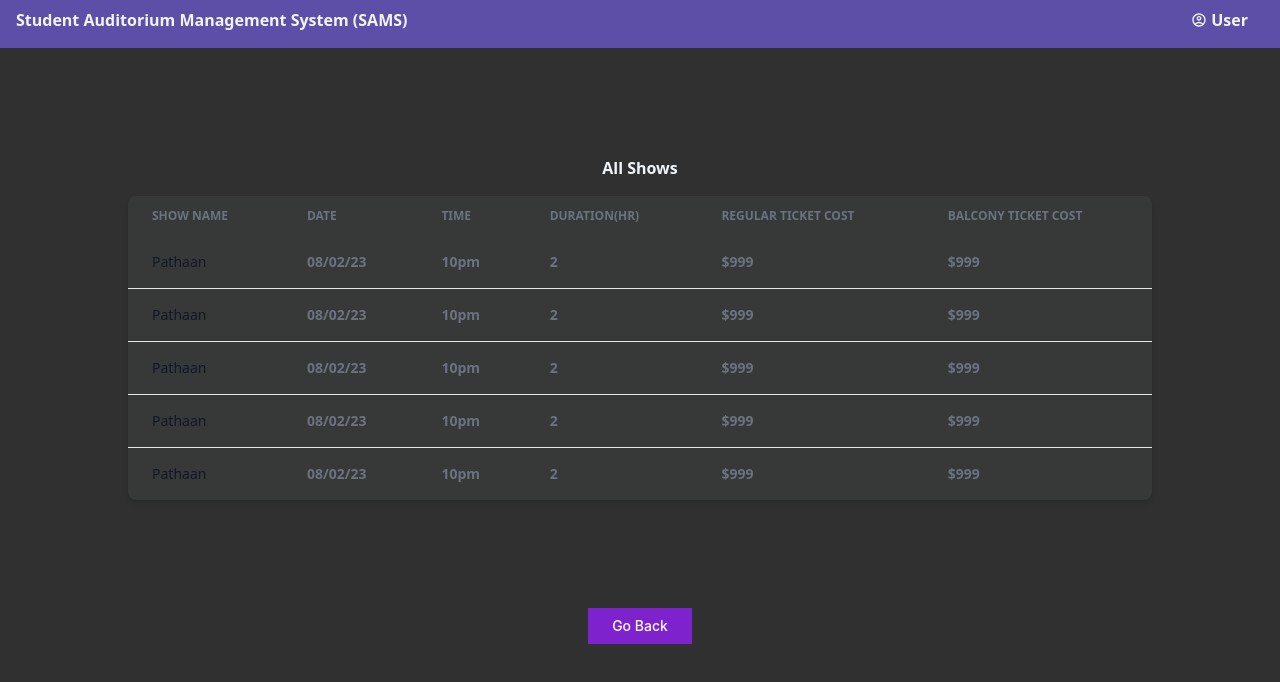
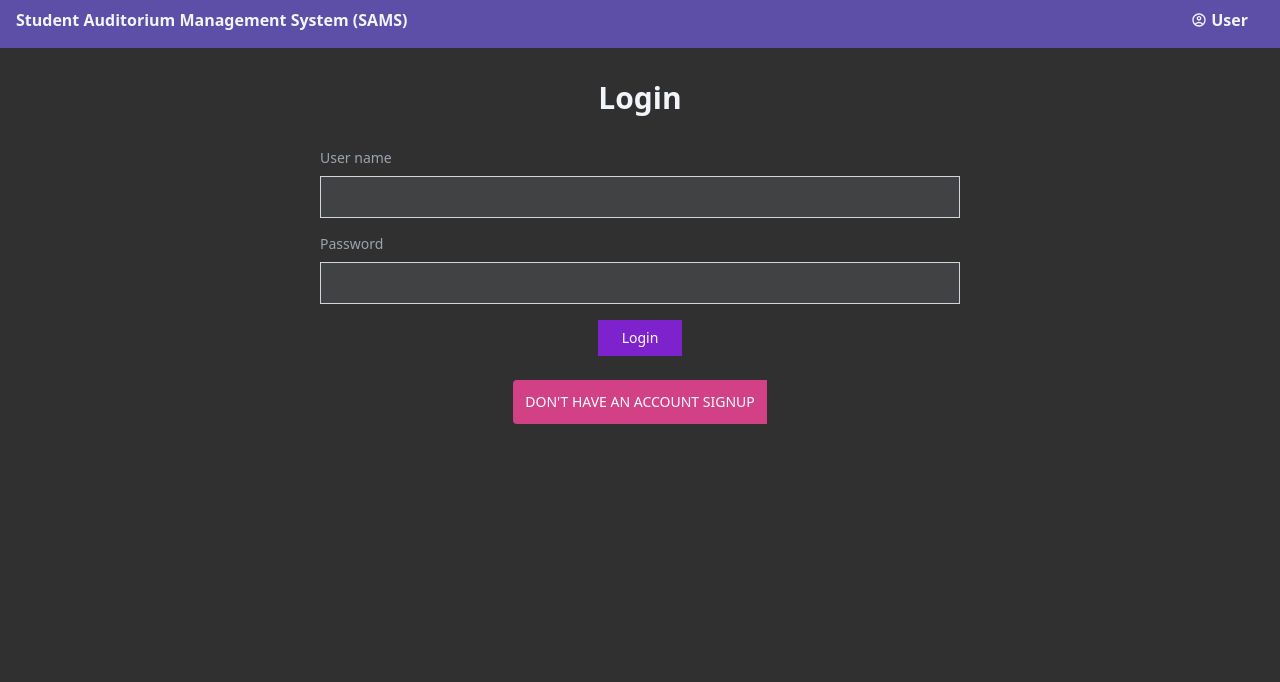
Before and after one commit to Gourab-18/swe_lab_sams, a React (Create React App) app: page / in a window 1280 px wide. Shown: the top 682 px of the page. Built offline with nearby package versions, Linux system fonts and the light colour scheme.

Commit message:
New Pages added

```diff
--- a/src/App.js
+++ b/src/App.js
@@ -2,17 +2,20 @@
 import "./App.css";
 import Navbar from "./components/Navbar";
 import AuditoriumManager from "./components/AuditoriumManager";
-import Check from "./components/Check";
 import Home from "./pages/Home";
 import AllShows from "./components/AllShows";
+import CreateShow from "./components/CreateShow";
+import Login from "./pages/Login";
 function App() {
   return (
     <>
       {/* <Home /> */}
       {/* <AuditoriumManager /> */}
-      {/* <Check /> */}
       <Navbar />
-      <AllShows />
+      {/* <AllShows /> */}
+
+      {/* <CreateShow /> */}
+      <Login />
     </>
   );
 }
--- a/src/components/Check.jsx
+++ /dev/null
@@ -1,67 +0,0 @@
-import React, { useState, useEffect } from "react";
-import { collection, addDoc, getDocs } from "firebase/firestore";
-import { db } from "../firebase";
-const Todo = () => {
-  const [todo, setTodo] = useState("");
-  const [todos, setTodos] = useState([]);
-
-  const addTodo = async (e) => {
-    e.preventDefault();
-
-    try {
-      const docRef = await addDoc(collection(db, "todos"), {
-        todo: todo,
-      });
-      console.log("Document written with ID: ", docRef.id);
-    } catch (e) {
-      console.error("Error adding document: ", e);
-    }
-  };
-
-  const fetchPost = async () => {
-    await getDocs(collection(db, "todos")).then((querySnapshot) => {
-      const newData = querySnapshot.docs.map((doc) => ({
-        ...doc.data(),
-        id: doc.id,
-      }));
-      setTodos(newData);
-    //   console.log(todos, newData);
-    });
-  };
-
-  useEffect(() => {
-    fetchPost();
-  }, []);
-
-  return (
-    <section className="todo-container">
-      <div className="todo">
-        <h1 className="header">Todo-App</h1>
-
-        <div>
-          <div>
-            <input
-              type="text"
-              placeholder="What do you have to do today?"
-              onChange={(e) => setTodo(e.target.value)}
-            />
-          </div>
-
-          <div className="btn-container">
-            <button type="submit" className="btn" onClick={addTodo}>
-              Submit
-            </button>
-          </div>
-        </div>
-
-        <div className="todo-content">
-          {todos?.map((todo, i) => (
-            <p key={i}>{todo.todo}</p>
-          ))}
-        </div>
-      </div>
-    </section>
-  );
-};
-
-export default Todo;
--- /dev/null
+++ b/src/components/CreateShow.jsx
@@ -0,0 +1,122 @@
+import React, { useState } from 'react'
+
+const CreateShow = () => {
+    const[time,setTime]=useState("00:00")
+  return (
+    <>
+      <div className="flex flex-col justify-center items-center mt-2 pt-4">
+        <div>
+          <h1 className="font-sans my-2 mb-4 font-semibold text-3xl text-slate-100">
+            Create Show
+          </h1>
+        </div>
+
+        <div className="">
+          <form>
+            <div>
+              <label className="block mb-2 text-sm font-light text-gray-400 dark:text-white">
+                Show name
+              </label>
+              <input
+                type="text"
+                className=" border  border-gray-300 text-gray-900 text-sm  block p-2.5 w-[50vw] bg-[rgb(65,66,67)] dark:placeholder-gray-400 dark:text-white"
+                required
+              />
+            </div>
+
+            <div className="flex justify-between my-4">
+              <div>
+                <label className="block mb-2 text-sm font-light text-gray-400 dark:text-white">
+                  Show Date
+                </label>
+                <input
+                  type="date"
+                  className=" border  border-gray-300 text-gray-900 text-sm  block p-2.5 w-[15vw] bg-[rgb(65,66,67)] dark:placeholder-gray-400 dark:text-white"
+                  required
+                />
+              </div>
+              <div>
+                <label className="block mb-2 text-sm font-light text-gray-400 dark:text-white">
+                  Show time
+                </label>
+                <input
+                  type="time"
+                  placeholder={time}
+                  className=" border  border-gray-300 text-gray-900 text-sm  block p-2.5 w-[15vw] bg-[rgb(65,66,67)] dark:placeholder-gray-400 dark:text-white"
+                  required
+                />
+              </div>
+            </div>
+
+            <div className="flex justify-between my-4">
+              <div>
+                <label className="block mb-2 text-sm font-light text-gray-400 dark:text-white">
+                  Number of regular seats
+                </label>
+                <input
+                  type="text"
+                  className=" border  border-gray-300 text-gray-900 text-sm  block p-2.5 w-[15vw] bg-[rgb(65,66,67)] dark:placeholder-gray-400 dark:text-white"
+                  required
+                />
+              </div>
+              <div>
+                <label className="block mb-2 text-sm font-light text-gray-400 dark:text-white">
+                  Price of regular seats (₹)
+                </label>
+                <input
+                  type="text"
+                  className=" border  border-gray-300 text-gray-900 text-sm  block p-2.5 w-[15vw] bg-[rgb(65,66,67)] dark:placeholder-gray-400 dark:text-white"
+                  required
+                />
+              </div>
+            </div>
+
+            <div className="flex justify-between my-4">
+              <div>
+                <label className="block mb-2 text-sm font-light text-gray-400 dark:text-white">
+                  Number of balcony seats
+                </label>
+                <input
+                  type="text"
+                  className=" border  border-gray-300 text-gray-900 text-sm  block p-2.5 w-[15vw] bg-[rgb(65,66,67)] dark:placeholder-gray-400 dark:text-white"
+                  required
+                />
+              </div>
+              <div>
+                <label className="block mb-2 text-sm font-light text-gray-400 dark:text-white">
+                  Price of balcony seats (₹)
+                </label>
+                <input
+                  type="text"
+                  className=" border  border-gray-300 text-gray-900 text-sm  block p-2.5 w-[15vw] bg-[rgb(65,66,67)] dark:placeholder-gray-400 dark:text-white"
+                  required
+                />
+              </div>
+            </div>
+          </form>
+
+          <div className="flex justify-between my-4">
+            <div className="">
+              <button
+                type="button"
+                class="text-white   bg-purple-700 hover:bg-purple-800 focus:outline-none focus:ring-4 focus:ring-purple-300 font-medium  text-sm px-6 py-2 text-center mb-2 dark:bg-purple-600 dark:hover:bg-purple-700 dark:focus:ring-purple-900"
+              >
+                Back
+              </button>
+            </div>
+            <div className="">
+              <button
+                type="button"
+                class="text-white   bg-[rgb(210,65,134)] focus:outline-none focus:ring-4 focus:ring-purple-300 font-medium  text-sm px-6 py-2 text-center mb-2 rgb(210,65,134) hover:bg-rgb(212,65,134) focus:bg-rgb(212,65,134) hover:opacity-80"
+              >
+                Create
+              </button>
+            </div>
+          </div>
+        </div>
+      </div>
+    </>
+  );
+}
+
+export default CreateShow
--- a/src/index.js
+++ b/src/index.js
@@ -10,7 +10,7 @@
 root.render(
   <React.StrictMode>
     <BrowserRouter>
-      <div className="bg-[rgb(48,48,48)] h-[100vh]">
+      <div className="bg-[rgb(48,48,48)] h-[100vh] font-sans font-semibold text-slate-100">
         <App />
       </div>
     </BrowserRouter>
--- /dev/null
+++ b/src/pages/Login.jsx
@@ -0,0 +1,59 @@
+import React from 'react'
+
+const Login = () => {
+  return (
+    <>
+      <div className="flex flex-col justify-center items-center mt-2 pt-4">
+        <div>
+          <h1 className="font-sans my-2 mb-4 font-semibold text-3xl text-slate-100">
+            Login
+          </h1>
+        </div>
+
+        <div className="">
+          <form>
+            <div className="my-4">
+              <label className="block mb-2 text-sm font-light text-gray-400 dark:text-white">
+                User name
+              </label>
+              <input
+                type="text"
+                className=" border  border-gray-300 text-gray-900 text-sm  block p-2.5 w-[50vw] bg-[rgb(65,66,67)] dark:placeholder-gray-400 dark:text-white"
+                required
+              />
+            </div>
+            <div className="my-4">
+              <label className="block mb-2 text-sm font-light text-gray-400 dark:text-white">
+                Password
+              </label>
+              <input
+                type="text"
+                className=" border  border-gray-300 text-gray-900 text-sm  block p-2.5 w-[50vw] bg-[rgb(65,66,67)] dark:placeholder-gray-400 dark:text-white"
+                required
+              />
+            </div>
+          </form>
+
+          <div className="flex justify-center items-center">
+            <button
+              type="button"
+              class="text-white   bg-purple-700 hover:bg-purple-800 focus:outline-none focus:ring-4 focus:ring-purple-300 font-medium  text-sm px-6 py-2 text-center mb-2 dark:bg-purple-600 dark:hover:bg-purple-700 dark:focus:ring-purple-900"
+            >
+              Login
+            </button>
+          </div>
+          <div className="flex justify-center items-center">
+            <button
+              type="button"
+              class="text-white  uppercase mt-4 hover:opacity-80  bg-[rgb(210,65,134)] font-medium rounded-l text-sm px-3 py-3 text-center mb-2"
+            >
+              Don't have an account signup
+            </button>
+          </div>
+        </div>
+      </div>
+    </>
+  );
+}
+
+export default Login
```
